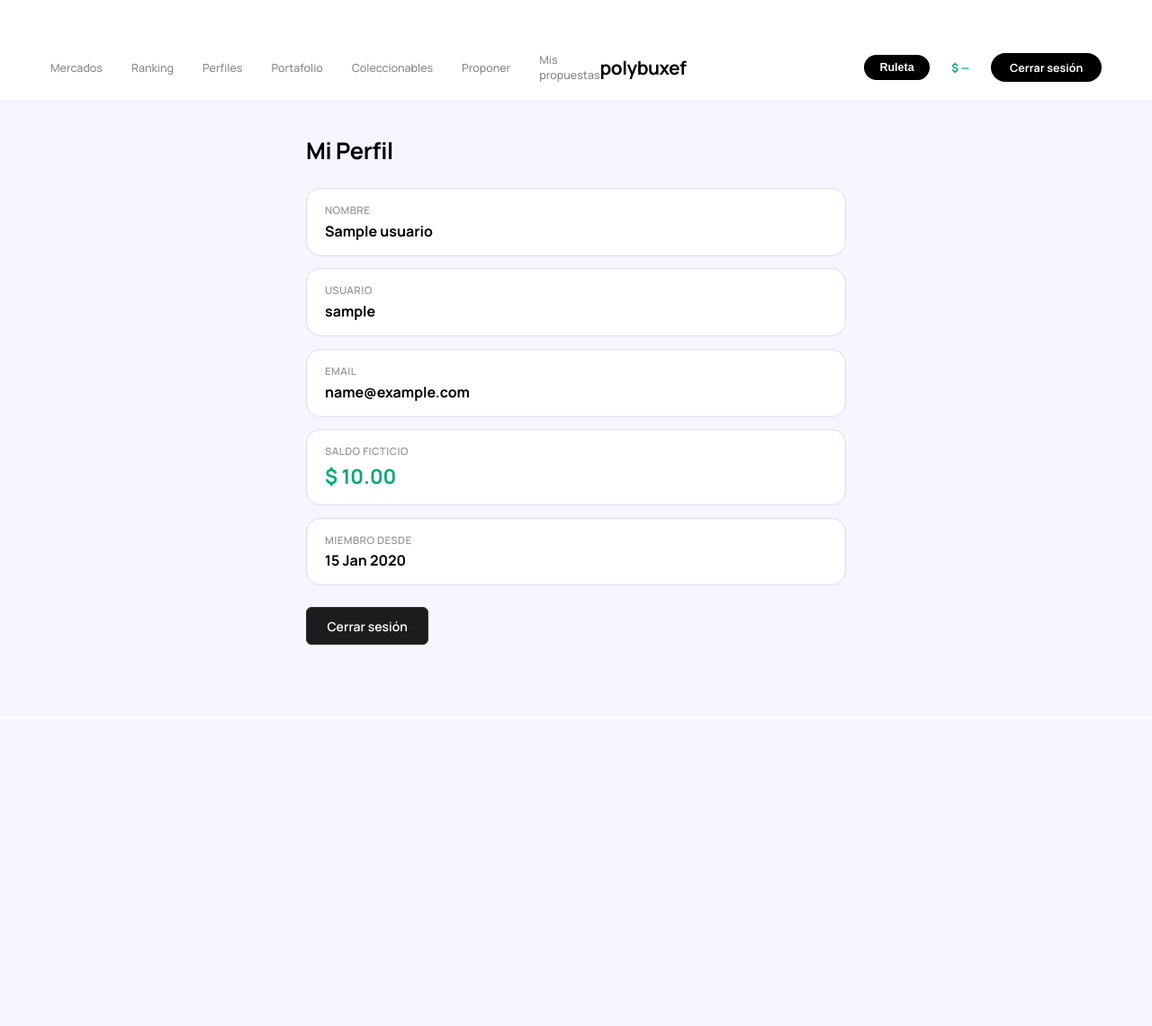
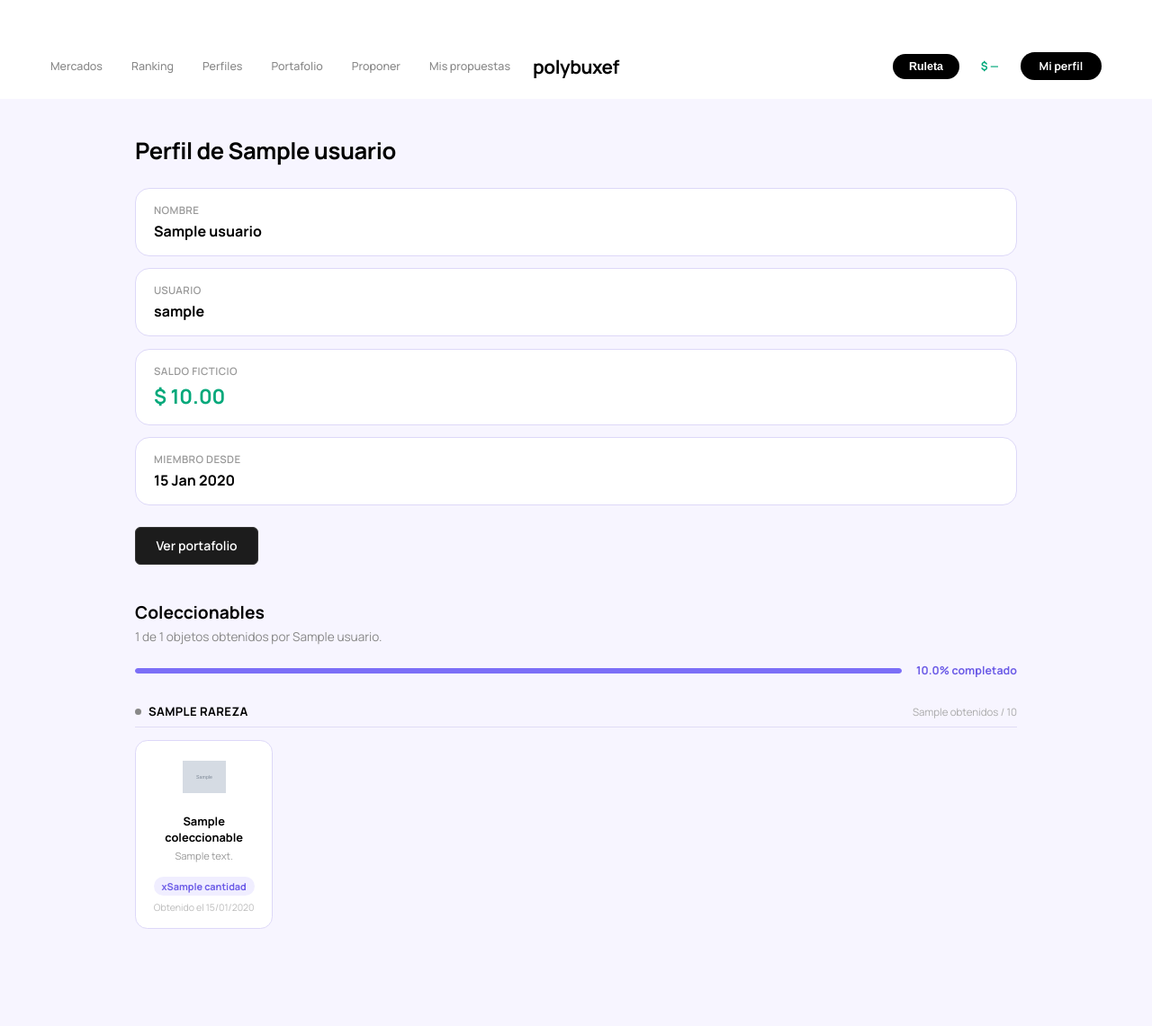
Before and after one commit to cesarbarrueto0409/polybuxef, a Django app: template core/templates/perfil.html in a window 1280 px wide. Shown: the whole page at 90% size. Before the commit the page ends 717 px from the top, so only its background shows below. Run offline with Django 5.2, Linux system fonts and the light colour scheme; the template is opened without the code that fills it: most values are stand-ins (such as "Sample title", 1, 10 or a date in 2020); grey boxes marked "Sample" are stand-in pictures.

Commit message:
feat: habilitar perfiles publicos buscables

```diff
--- a/core/templates/perfil.html
+++ b/core/templates/perfil.html
@@ -1,5 +1,5 @@
 {% extends "base.html" %}
-{% block title %}Mi Perfil — Polybuxef{% endblock %}
+{% block title %}{% if es_perfil_propio %}Mi Perfil{% else %}Perfil de {{ usuario.nombre }}{% endif %} — Polybuxef{% endblock %}
 
 {% block extra_head %}
 <style>
@@ -60,7 +60,7 @@
   }
 
   .perfil-content-inner {
-    max-width: 600px;
+    max-width: 980px;
     margin: 0 auto;
   }
 
@@ -86,6 +86,46 @@
   }
   .perfil-card-val { font-size: 1rem; font-weight: 700; color: #000; }
   .perfil-card-val.green { font-size: 1.4rem; color: #00a87a; }
+
+  .perfil-actions { display: flex; flex-wrap: wrap; gap: 0.75rem; margin-top: 1.5rem; }
+
+  .perfil-section-title {
+    font-size: 1.2rem; font-weight: 700; color: #000;
+    margin: 2.5rem 0 0.35rem;
+  }
+
+  .perfil-section-subtitle { color: #888; font-size: 0.85rem; margin-bottom: 1.25rem; }
+
+  .perfil-progress-row { display: flex; align-items: center; gap: 1rem; margin-bottom: 1.75rem; }
+  .perfil-progress-track { flex: 1; height: 6px; border-radius: 3px; background: #ede9ff; overflow: hidden; }
+  .perfil-progress-fill { height: 100%; border-radius: 3px; background: #7c6ff7; }
+  .perfil-progress-pct { font-size: 0.78rem; font-weight: 700; color: #6c5ce7; white-space: nowrap; }
+
+  .rareza-section { margin-bottom: 1.75rem; }
+  .rareza-header {
+    display: flex; align-items: center; gap: 0.5rem;
+    margin-bottom: 0.85rem; padding-bottom: 0.5rem;
+    border-bottom: 1px solid #e0dcf5;
+  }
+  .rareza-dot { width: 7px; height: 7px; border-radius: 50%; background: var(--c); }
+  .rareza-title { font-size: 0.82rem; font-weight: 700; color: #000; text-transform: uppercase; letter-spacing: 0.4px; }
+  .rareza-count { margin-left: auto; font-size: 0.72rem; color: #aaa; }
+
+  .coleccionables-grid {
+    display: grid;
+    grid-template-columns: repeat(auto-fill, minmax(150px, 1fr));
+    gap: 0.75rem;
+  }
+  .coleccionable-card {
+    background: #fff; border: 1px solid #ddd8f8; border-radius: 0.85rem;
+    padding: 1rem 0.85rem; text-align: center;
+  }
+  .coleccionable-imagen { font-size: 1.6rem; margin-bottom: 0.5rem; }
+  .coleccionable-nombre { font-size: 0.8rem; font-weight: 700; color: #000; margin-bottom: 0.25rem; }
+  .coleccionable-descripcion { font-size: 0.7rem; color: #999; line-height: 1.35; margin-bottom: 0.5rem; min-height: 1.9em; }
+  .coleccionable-cantidad { display: inline-block; font-size: 0.68rem; font-weight: 700; color: #6c5ce7; background: #f0eeff; padding: 0.18rem 0.55rem; border-radius: 20px; }
+  .coleccionable-fecha { font-size: 0.66rem; color: #bbb; margin-top: 0.4rem; }
+  .empty-state { text-align: center; padding: 1.2rem; color: #aaa; font-size: 0.8rem; background: #fff; border: 1px dashed #ddd8f8; border-radius: 0.85rem; }
 </style>
 {% endblock %}
 
@@ -99,7 +139,9 @@
       <a href="{% url 'ranking' %}">Ranking</a>
       <a href="{% url 'buscar_perfiles' %}">Perfiles</a>
       <a href="{% url 'portafolio_page' usuario.id %}">Portafolio</a>
-      <a href="{% url 'mis_coleccionables' %}">Coleccionables</a>
+      {% if es_perfil_propio %}
+        <a href="{% url 'mis_coleccionables' %}">Coleccionables</a>
+      {% endif %}
       <a href="{% url 'proponer_mercado' %}">Proponer</a>
       <a href="{% url 'mis_propuestas' %}">Mis propuestas</a>
     </div>
@@ -107,14 +149,18 @@
     <div class="perfil-nav-right">
       <button onclick="abrirRuleta()" class="btn-ruleta">Ruleta</button>
       <span class="nav-balance perfil-nav-balance">$ —</span>
-      <a href="{% url 'logout' %}" class="btn-perfil-nav">Cerrar sesión</a>
+      {% if es_perfil_propio %}
+        <a href="{% url 'logout' %}" class="btn-perfil-nav">Cerrar sesión</a>
+      {% else %}
+        <a href="{% url 'perfil' %}" class="btn-perfil-nav">Mi perfil</a>
+      {% endif %}
     </div>
   </nav>
 </div>
 
 <div class="perfil-content-wrap">
   <div class="perfil-content-inner">
-    <h1>Mi Perfil</h1>
+    <h1>{% if es_perfil_propio %}Mi Perfil{% else %}Perfil de {{ usuario.nombre }}{% endif %}</h1>
 
     <div class="perfil-grid">
       <div class="perfil-card">
@@ -128,11 +174,6 @@
       </div>
 
       <div class="perfil-card">
-        <div class="perfil-card-lbl">Email</div>
-        <div class="perfil-card-val">{{ usuario.email }}</div>
-      </div>
-
-      <div class="perfil-card">
         <div class="perfil-card-lbl">Saldo ficticio</div>
         <div class="perfil-card-val green">$ {{ usuario.saldo|floatformat:2 }}</div>
       </div>
@@ -143,16 +184,60 @@
       </div>
     </div>
 
-    <a href="{% url 'logout' %}" class="btn btn-secondary" style="margin-top:1.5rem;display:inline-block;">
-      Cerrar sesión
-    </a>
+    <div class="perfil-actions">
+      <a href="{% url 'portafolio_page' usuario.id %}" class="btn btn-secondary">Ver portafolio</a>
+      {% if es_perfil_propio %}
+        <a href="{% url 'logout' %}" class="btn btn-secondary">Cerrar sesión</a>
+      {% endif %}
+    </div>
+
+    <h2 class="perfil-section-title">Coleccionables</h2>
+    <p class="perfil-section-subtitle">
+      {{ total_coleccionables }} de {{ total_posibles }} objetos obtenidos por {{ usuario.nombre }}.
+    </p>
+
+    <div class="perfil-progress-row">
+      <div class="perfil-progress-track">
+        <div class="perfil-progress-fill" style="width: {{ porcentaje }}%;"></div>
+      </div>
+      <span class="perfil-progress-pct">{{ porcentaje|floatformat:1 }}% completado</span>
+    </div>
+
+    {% for rareza in rarezas_perfil %}
+      <div class="rareza-section">
+        <div class="rareza-header">
+          <span class="rareza-dot" style="--c:{{ rareza.color }};"></span>
+          <h3 class="rareza-title">{{ rareza.label }}</h3>
+          <span class="rareza-count">{{ rareza.stats.obtenidos }} / {{ rareza.stats.total }}</span>
+        </div>
+        {% if rareza.items %}
+          <div class="coleccionables-grid">
+            {% for item in rareza.items %}
+              <div class="coleccionable-card">
+                <div class="coleccionable-imagen">
+                  {% if item.coleccionable.imagen_url %}
+                    <img src="{{ item.coleccionable.imagen_url }}" alt="{{ item.coleccionable.nombre }}" style="width:48px;height:48px;object-fit:contain;">
+                  {% else %}*{% endif %}
+                </div>
+                <div class="coleccionable-nombre">{{ item.coleccionable.nombre }}</div>
+                <div class="coleccionable-descripcion">{{ item.coleccionable.descripcion }}</div>
+                <div class="coleccionable-cantidad">x{{ item.cantidad }}</div>
+                <div class="coleccionable-fecha">Obtenido el {{ item.fecha_obtencion|date:"d/m/Y" }}</div>
+              </div>
+            {% endfor %}
+          </div>
+        {% else %}
+          <div class="empty-state">Sin coleccionables {{ rareza.label|lower }} todavía.</div>
+        {% endif %}
+      </div>
+    {% endfor %}
   </div>
 </div>
 
 <div id="toast"></div>
 
 <script>
-  const USUARIO_ID = {{ usuario.id }};
+  const USUARIO_ID = {{ usuario_nav_id }};
 
   function toast(msg, type = 'ok') {
     const el = document.getElementById('toast');
--- a/core/urls.py
+++ b/core/urls.py
@@ -26,6 +26,7 @@ urlpatterns = [
     path('login/', views.login_view, name='login'),
     path('logout/', views.logout_view, name='logout'),
     path('perfil/', views.perfil_view, name='perfil'),
+    path('perfil/<int:id_usuario>/', views.perfil_view, name='perfil_publico'),
     path('perfiles/', views.buscar_perfiles_view, name='buscar_perfiles'),
 
     # Ranking
```
Also changed, not shown: core/templates/buscar_perfiles.html (+33 -14 lines), core/views.py (+45 -9 lines).
